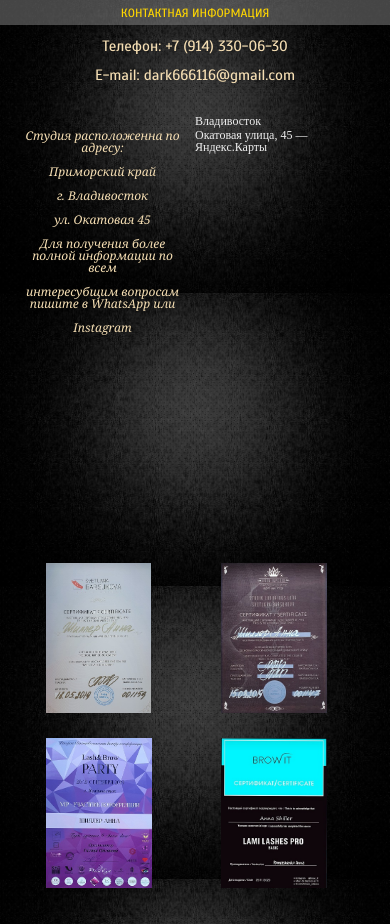
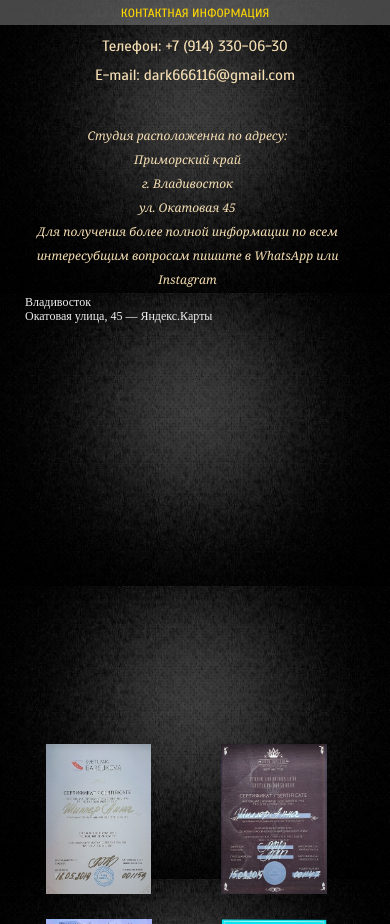
Before and after one commit to Sergey-Loboda87/FOX_LASHES_VDK, a plain HTML site: page index.html in a window 390 px wide. Shown: the part 1609-2533 px from the top of the page. Drawn offline with nearby package versions, Linux system fonts and the light colour scheme.

Commit message:
first commit 1

```diff
--- a/css/adaptive.css
+++ b/css/adaptive.css
@@ -476,6 +476,7 @@ width: 200px;
 }
 .contacts__items{
     margin: 0 auto;
+    grid-template-columns: repeat(1, 100%)
 }
 .map{
     width: 100%;
@@ -603,6 +604,7 @@ width: 200px;
     }
     .contacts__items{
         margin: 0 auto;
+        grid-template-columns: repeat(1, 100%)
     }
     .map{
         width: 100%;
@@ -730,6 +732,7 @@ width: 200px;
     }
     .contacts__items{
         margin: 0 auto;
+        grid-template-columns: repeat(1, 100%)
     }
     .map{
         width: 100%;
@@ -861,6 +864,7 @@ width: 200px;
     }
     .contacts__items{
         margin: 0 auto;
+        grid-template-columns: repeat(1, 100%)
     }
     .map{
         width: 100%;
```
